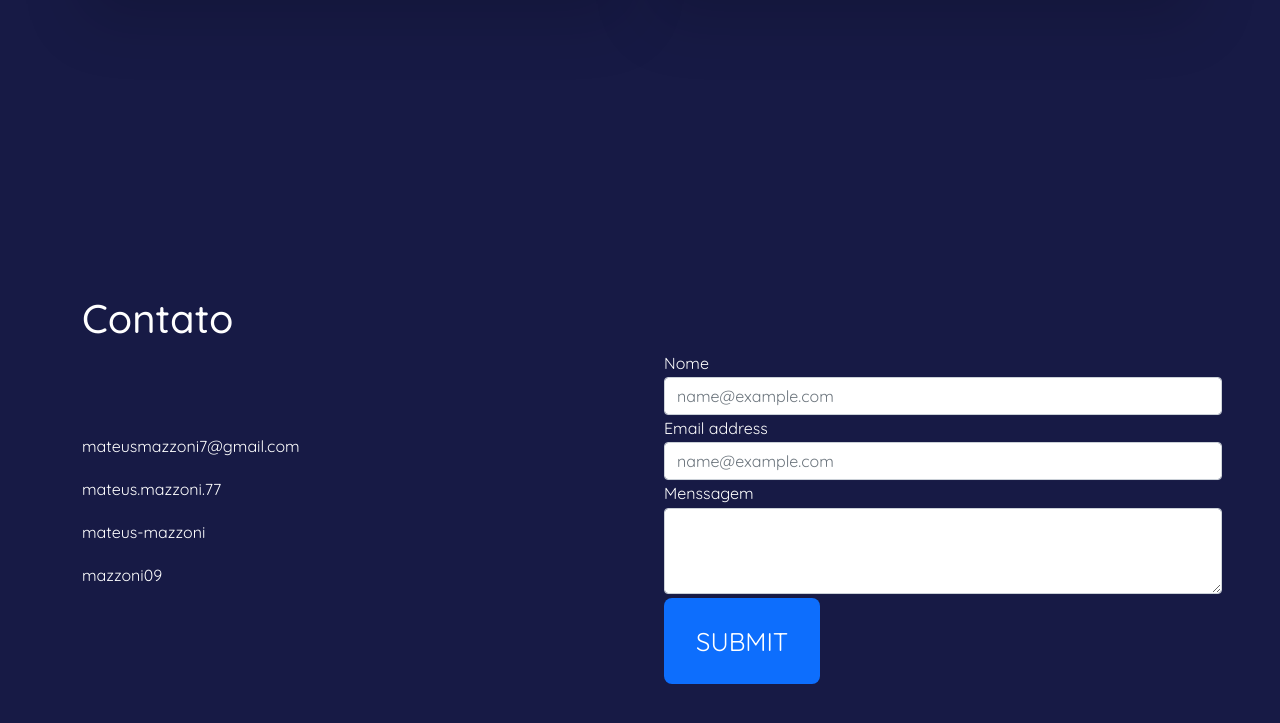
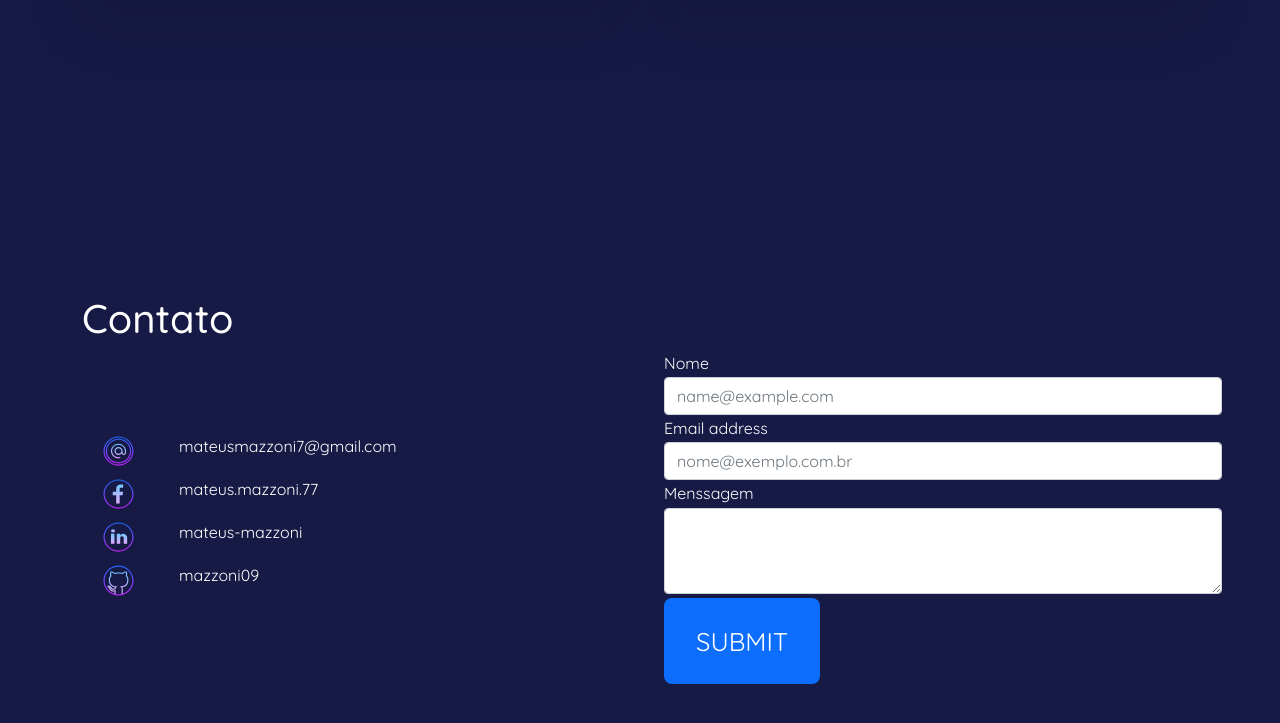
Before and after one commit to mazzoni09/mazzoni09.github.io, a plain HTML site: page index.html in a window 1280 px wide. Shown: the part 2359-3082 px from the top of the page. Drawn offline with nearby package versions, Linux system fonts and the light colour scheme.

Commit message:
Home page
Email

```diff
--- a/assets/index.css
+++ b/assets/index.css
@@ -408,3 +408,7 @@ img {
 .dgray {
     background-color: #222662;
 }
+
+.icon_contact{
+    display: flex;
+}
--- a/index.html
+++ b/index.html
@@ -352,27 +352,58 @@
             <div class="row teste1">
                 <h1>Contato</h1>
                 <div class="col-6 teste">
-                    <span></span><p>mateusmazzoni7@gmail.com</p>
-                    <span></span><p>mateus.mazzoni.77</p>
-                    <span></span><p>mateus-mazzoni</p>
-                    <span></span><p>mazzoni09</p>
+                    <div class="row">
+                        <div class="col-2">
+                            <span class="icon_contact"><img src="assets/images/icons8-email-sign-50.svg"></span>
+                        </div>
+                        <div class="col-10">
+                            <p>mateusmazzoni7@gmail.com</p>
+                        </div>
+                    </div>
+
+                    <div class="row">
+                        <div class="col-2">
+                            <span class="icon_contact"><img src="assets/images/icons8-facebook-circled-50.svg"></span>
+                        </div>
+                        <div class="col-10">
+                            <p>mateus.mazzoni.77</p>
+                        </div>
+                    </div>
+                    <div class="row">
+                        <div class="col-2">
+                            <span class="icon_contact"><img src="assets/images/icons8-linkedin-circled-50.svg"></span>
+                        </div>
+                        <div class="col-10">
+                            <p>mateus-mazzoni</p>
+                        </div>
+                    </div>
+                    <div class="row">
+                        <div class="col-2">
+                            <span class="icon_contact"><img src="assets/images/icons8-github-50.svg"></span>
+                        </div>
+                        <div class="col-10">
+                            <p>mazzoni09</p>
+                        </div>
+                    </div>
+
                 </div>
                 <div class="col-6 teste">
-                    <form>
+                    <form action="https://formspree.io/f/moqyvolb" method="POST">
                         <div class="form-group">
                             <label for="exampleFormControlInput1">Nome</label>
-                            <input type="text" class="form-control" id="exampleFormControlInput1" placeholder="name@example.com">
+                            <input type="text" name="name" class="form-control" id="exampleFormControlInput1" placeholder="name@example.com">
                         </div>
                         <div class="form-group">
                             <label for="exampleFormControlInput1">Email address</label>
-                            <input type="email" class="form-control" id="exampleFormControlInput1" placeholder="name@example.com">
+                            <input type="email" name="_replyto" class="form-control" placeholder="nome@exemplo.com.br">
                         </div>
                         <div class="form-group">
                             <label for="exampleFormControlTextarea1">Menssagem</label>
-                            <textarea class="form-control" id="exampleFormControlTextarea1" rows="3"></textarea>
+                            <textarea class="form-control" name="message" rows="3"></textarea>
                         </div>
                         <button type="submit" class="btn btn-primary my-1">Submit</button>
                     </form>
+
                 </div>
             </div>
         </div>
@@ -382,6 +413,4 @@
 
     <script src="https://cdn.jsdelivr.net/npm/bootstrap@5.0.0-beta3/dist/js/bootstrap.bundle.min.js" integrity="sha384-JEW9xMcG8R+pH31jmWH6WWP0WintQrMb4s7ZOdauHnUtxwoG2vI5DkLtS3qm9Ekf" crossorigin="anonymous"></script>
     <script src="assets/main.js"></script>
-</body>
-
-</html>
+</body></html>
```
Also changed, not shown: assets/images/icons8-email-sign-50.svg (added), assets/images/icons8-facebook-circled-50.svg (added), assets/images/icons8-github-50.svg (added), assets/images/icons8-linkedin-circled-50.svg (added), assets/images/profile2.jpg, assets/images/profile3.jpg, assets/images/profile4.jpg, assets/images/profile5.jpg.
